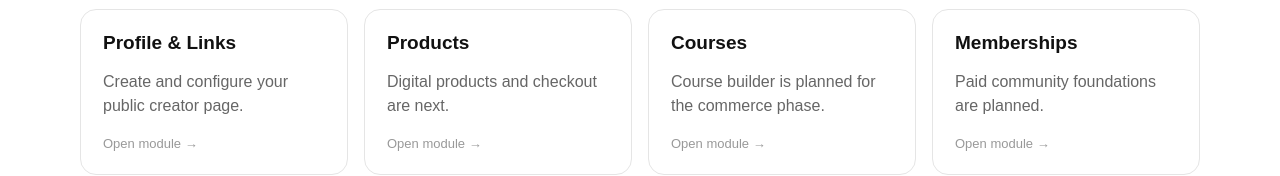
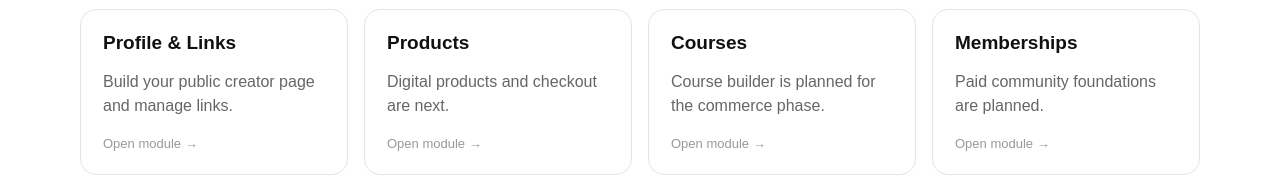
Before and after one commit to ankitRajpoot17/creator-commerce-saas, a Next.js app: page /dashboard in a window 1280 px wide. Shown: the part 218-394 px from the top of the page. Built offline with nearby package versions, Linux system fonts and the light colour scheme.

Commit message:
feat: update link in bio builder - app/dashboard/page.tsx

```diff
--- a/app/dashboard/page.tsx
+++ b/app/dashboard/page.tsx
@@ -1,5 +1,5 @@
 const modules = [
-  ["Profile & Links", "/onboarding", "Create and configure your public creator page."],
+  ["Profile & Links", "/dashboard/links", "Build your public creator page and manage links."],
   ["Products", "#", "Digital products and checkout are next."],
   ["Courses", "#", "Course builder is planned for the commerce phase."],
   ["Memberships", "#", "Paid community foundations are planned."],
```
